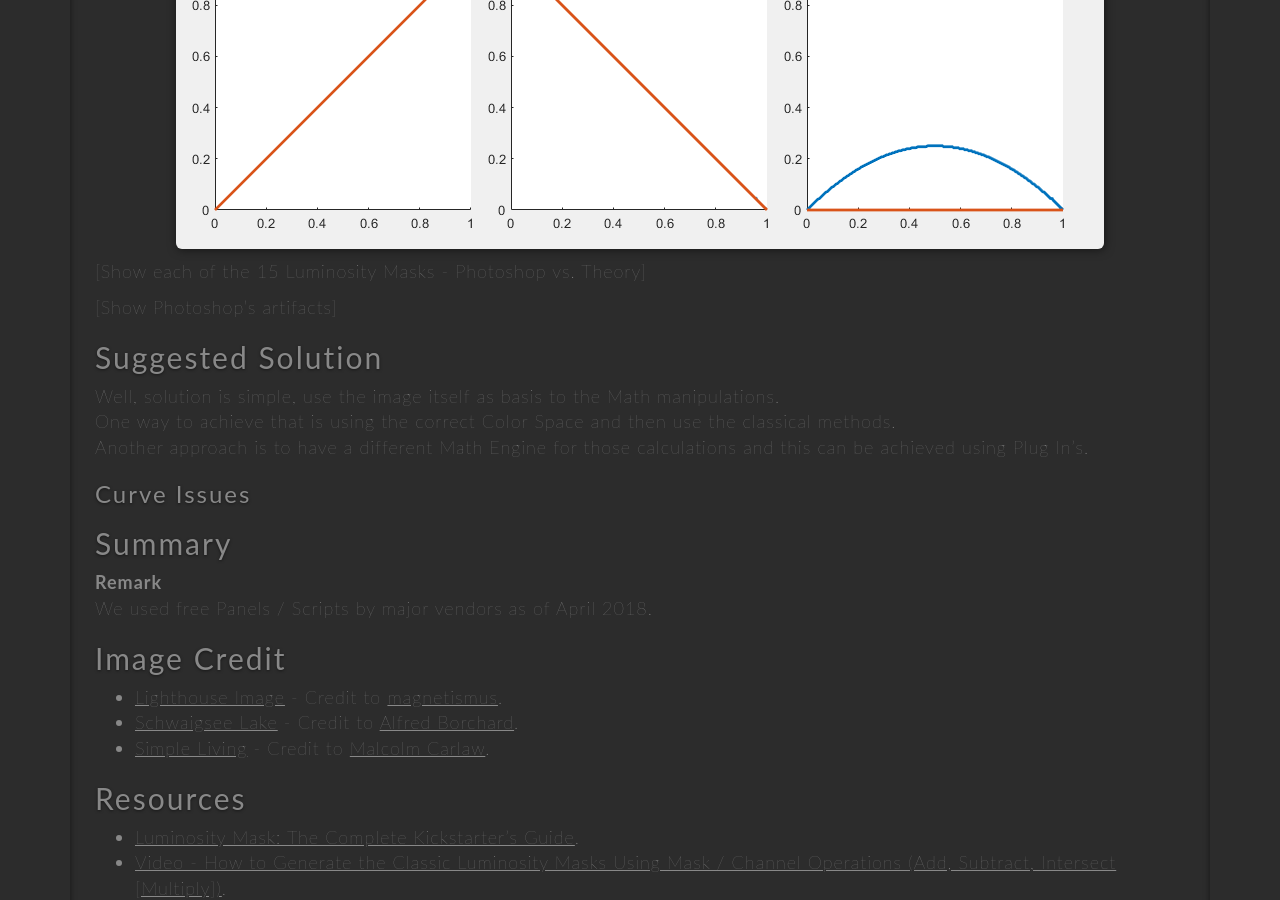
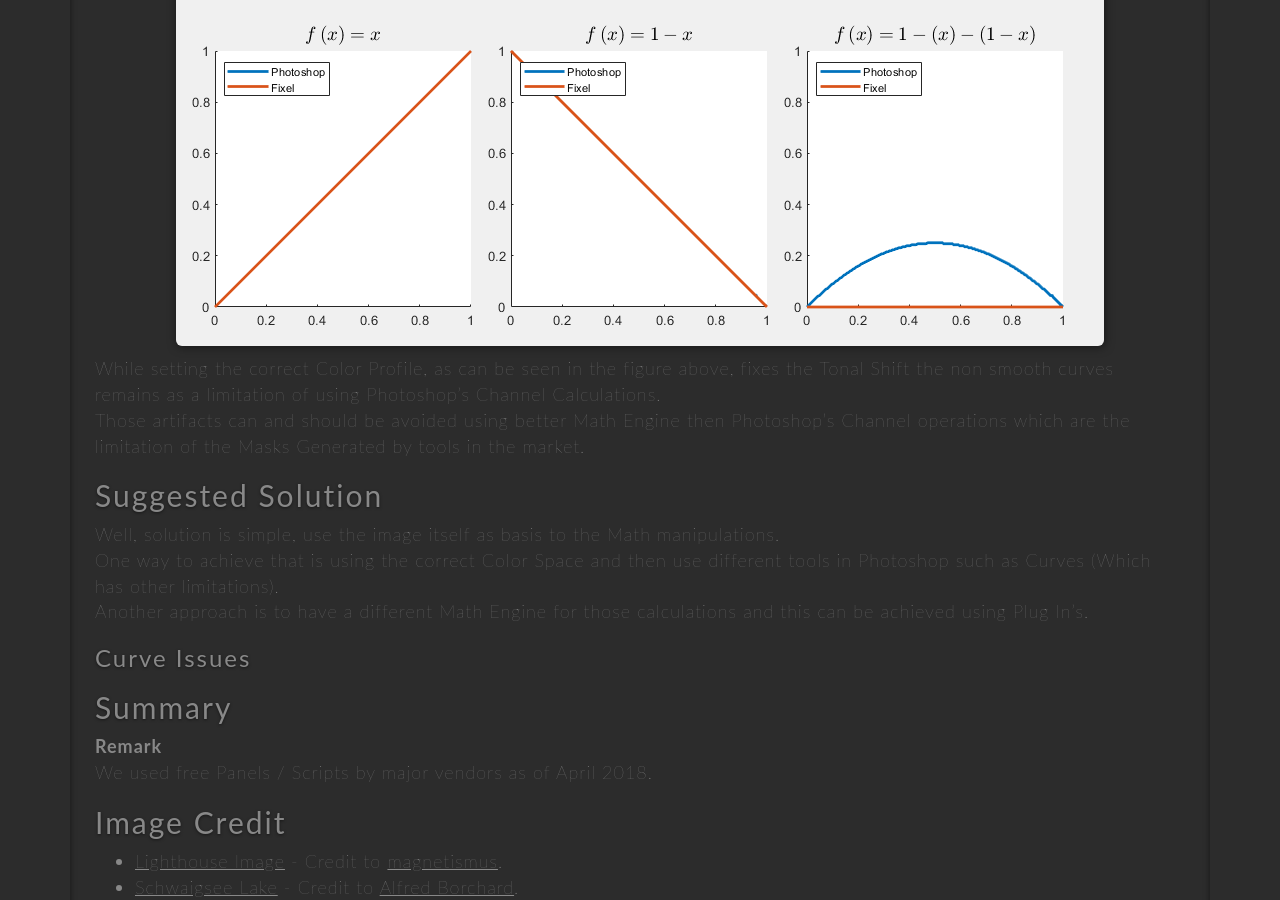
Before and after one commit to FixelAlgorithmsTeam/fixel, a Jekyll site: the page built from _posts/2018-11-30-luminosity-mask-002.md, in a window 1280 px wide and 900 px high, scrolled down 9087 px. Built offline with Jekyll 4.4.1, drawn with Linux system fonts in a browser that asks for light colours; nearby versions of some CDN libraries; formulas are drawn with MathJax 3; comment, search, counter and statistics services are not loaded; some of the changed text lies outside the part shown.

Commit message:
New 	- 	Update Blog Post Luminosity Mask 002. Fixed 	- 	B Known Issues 	-	C To Do 	- 	Enable MathJax (See documentation). Remarks 	- 	E

```diff
--- a/_posts/2018-11-30-luminosity-mask-002.md
+++ b/_posts/2018-11-30-luminosity-mask-002.md
@@ -170,6 +170,11 @@
 
 ![][Figure007]{:class="center-img"}
 
+In the figure above one could see 2 phenomenons:
+
+ 1. The use of the invalid color profile (`Dot Gain 20%`) create shifting of the mask.
+ 2. The tonal curve created in Photoshop isn't as smooth as theory and contains some rough edges due to quantization.
+
 
 #### Grayscale Color Space - `sGray`
 
@@ -177,14 +182,12 @@
 
 ![][Figure008]{:class="center-img"}
 
-
-[Show each of the 15 Luminosity Masks - Photoshop vs. Theory]
-
-[Show Photoshop's artifacts]
+While setting the correct Color Profile, as can be seen in the figure above, fixes the Tonal Shift the non smooth curves remains as a limitation of using Photoshop's Channel Calculations.
+Those artifacts can and should be avoided using better Math Engine then Photoshop's Channel operations which are the limitation of the Masks Generated by tools in the market.
 
 ## Suggested Solution
 Well, solution is simple, use the image itself as basis to the Math manipulations.
-One way to achieve that is using the correct Color Space and then use the classical methods.
+One way to achieve that is using the correct Color Space and then use different tools in Photoshop such as Curves (Which has other limitations).
 Another approach is to have a different Math Engine for those calculations and this can be achieved using Plug In's.
 
 ### Curve Issues
@@ -235,5 +238,5 @@
   [Figure004]: {{site.baseurl}}/news/images/LuminosityMask002/ColorProfileOutputValue.png "Figure 004 - Photoshop Color Profile - Pixel Values"
   [Figure005]: {{site.baseurl}}/news/images/LuminosityMask002/GeneratingLightDarkMidCorrectColorSpace.png "Figure 005 - Luminosity Masks Light, Dark and Mid Under Correct Color Profile Settings"
   [Figure006]: {{site.baseurl}}/news/images/LuminosityMask002/GeneratingLightDarkMidWrongColorSpace.png "Figure 006 - Luminosity Masks Light, Dark and Mid Under Wrong Color Profile Settings"
-  [Figure007]: {{site.baseurl}}/news/images/LuminosityMask002/PhotoshopDotGainVsFixelLuminosityMaskAnimated.png "Figure 007 - Luminosity Masks - Photoshop (Color Profile - Dot Gain 20) vs. Theory (Fixel)"
+  [Figure007]: {{site.baseurl}}/news/images/LuminosityMask002/PhotoshopDotGainVsFixelLuminosityMaskAnimated.png "Figure 007 - Luminosity Masks - Photoshop (Color Profile - Dot Gain 20%) vs. Theory (Fixel)"
   [Figure008]: {{site.baseurl}}/news/images/LuminosityMask002/PhotoshopSGrayVsFixelLuminosityMaskAnimated.png "Figure 008 - Luminosity Masks - Photoshop (Color Profile - sGray) vs. Theory (Fixel)"
```
